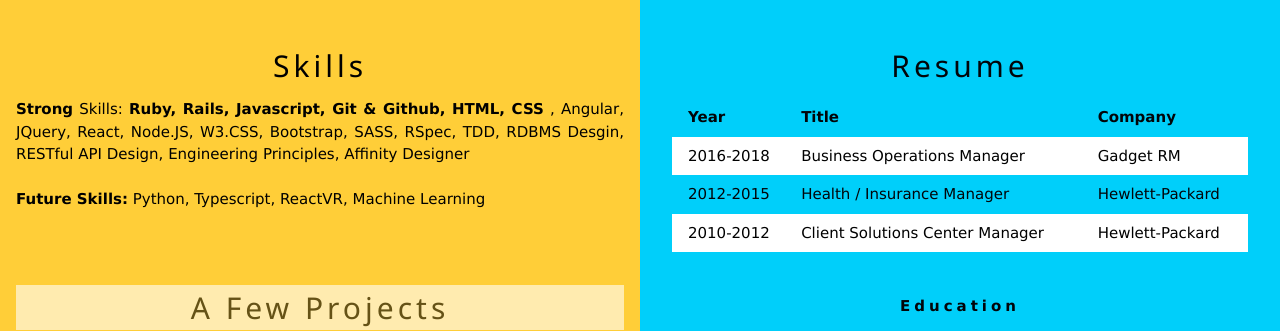
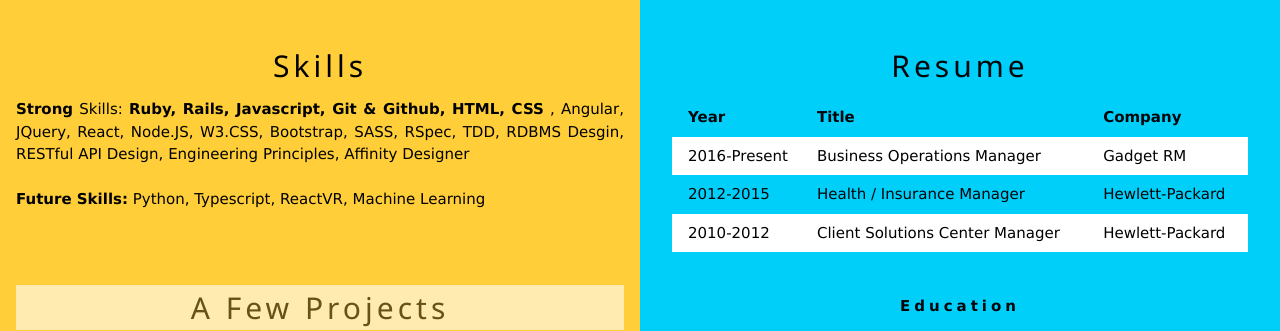
Before and after one commit to tyrantdavis/tyrantdavis.github.io, a Jekyll site: the page built from index.html, in a window 1280 px wide. Shown: the part 731-1062 px from the top of the page. Built offline with Jekyll 4.4.1, drawn with Linux system fonts in a browser that asks for light colours; nearby versions of some CDN libraries; the list of posts is cut into pages by our own code.

Commit message:
Clean up & Update resume.

```diff
--- a/index.html
+++ b/index.html
@@ -110,7 +110,7 @@ title: home
 
           <tr class="w3-white w3-mobile">
 
-            <td class="w3-mobile">2016-2018</td>
+            <td class="w3-mobile">2016-Present</td>
 
             <td class="w3-mobile">Business Operations Manager</td>
 
```
Also changed, not shown: assets/images/doUpedia/entry.png (deleted), assets/images/doUpedia/home.png (deleted), assets/images/doUpedia/index.png (deleted), assets/images/doUpedia/login.png (deleted), assets/images/doUpedia/signup.png (deleted), coffee.jpg (added), speaker.jpg (added), workbench.jpg (added).
